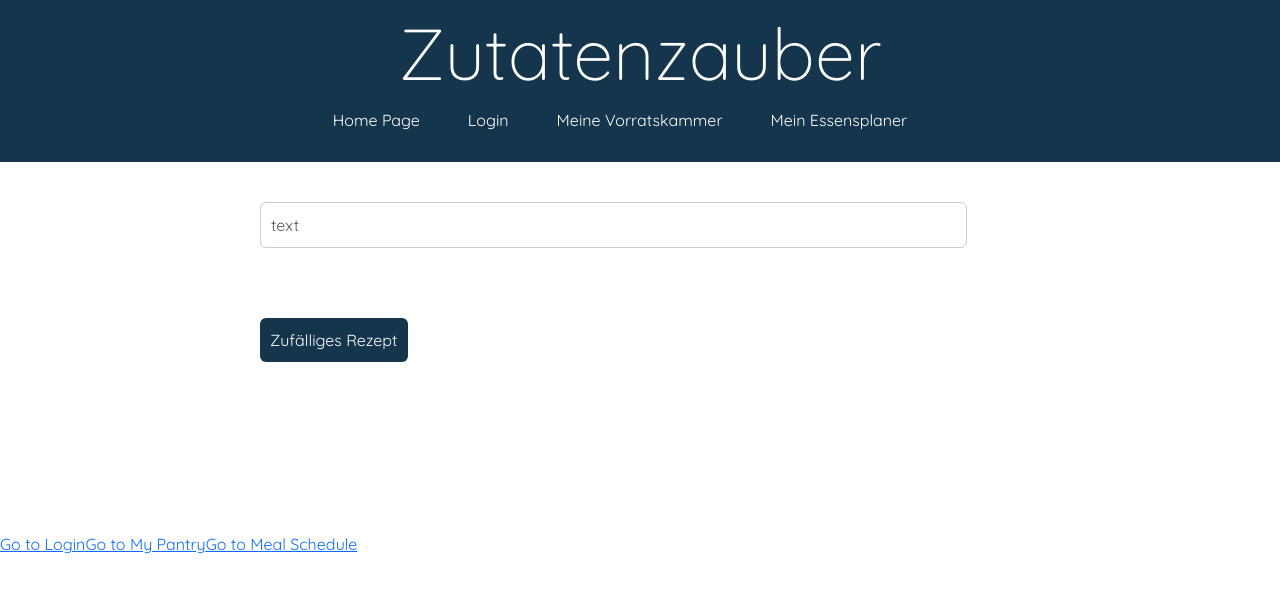
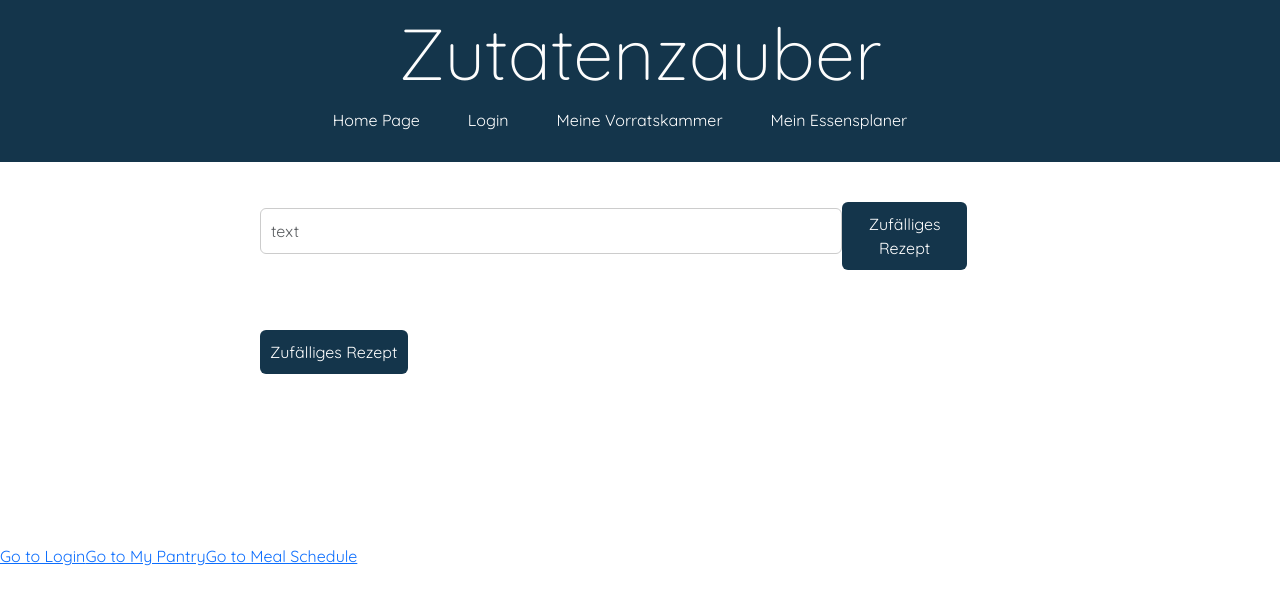
Before and after one commit to saskiamellies/rezept-softwaretchnik, a React (Create React App) app: page / in a window 1280 px wide. Shown: the top 604 px of the page. Built offline with nearby package versions, Linux system fonts and the light colour scheme.

Commit message:
update RecipeInput

```diff
--- a/src/components/RecipeInput.jsx
+++ b/src/components/RecipeInput.jsx
@@ -4,6 +4,7 @@ const RecipeInput = ({onTyping}, {onClickingRandom}) => {
   return (
     <div className="input-container">
     <input type="text" onChange={(e) => onTyping(e.target.value)} className="form-control" placeholder="text"></input>
+    <button onClick={onClickingRandom} className="btn btn-primary">Zufälliges Rezept </button>
     </div>
   );
 }
--- a/src/components/Recipes.jsx
+++ b/src/components/Recipes.jsx
@@ -15,6 +15,7 @@ const Recipes = () => {
     SetIngredient(valueTrim);
   }
 
+
   const handleClickRecipe = (dishID) => {
     fetch(`https://www.themealdb.com/api/json/v1/1/lookup.php?i=${dishID}`)
       .then(response => response.json())
@@ -26,7 +27,6 @@ const Recipes = () => {
         console.error("Fehler beim Abrufen des ausgewählten Rezepts:", error);
       });
     }
-
 
   const handleRandomRecipe = () => {
     fetch('https://www.themealdb.com/api/json/v1/1/random.php')
```
